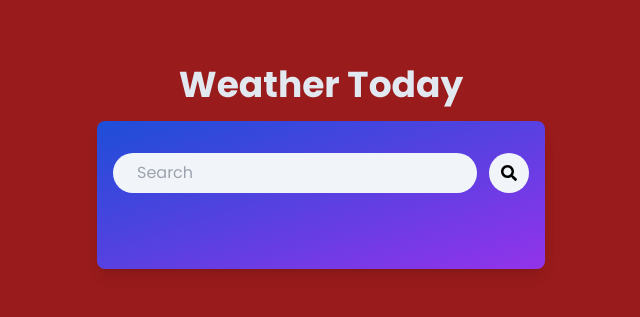
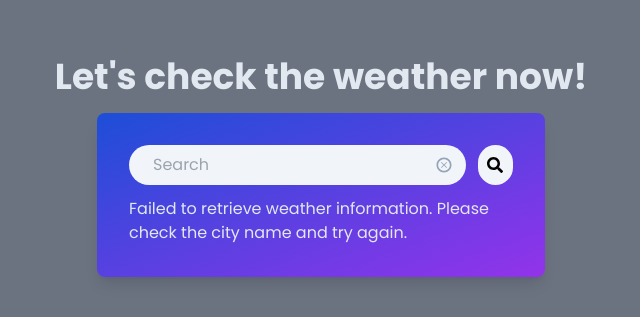
Before and after one commit to YQh9Mh3181jzEJ5/dev-weather-dashboard-react, a React (Vite) app: page / in a window 1280 px wide. Shown: the part 233-550 px from the top of the page, without its empty margins (319-959 px from the left). Built offline with nearby package versions, Linux system fonts and the light colour scheme; no server answers.

Commit message:
feat: add validation for input

```diff
--- a/src/components/Weather.tsx
+++ b/src/components/Weather.tsx
@@ -14,6 +14,7 @@ import {
   WiSnow,
   WiFog,
 } from "react-icons/wi";
+import { TiDeleteOutline } from "react-icons/ti";
 import { IconType } from "react-icons";
 import { useEffect, useState } from "react";
 interface WeatherInfoProps {
@@ -32,7 +33,7 @@ interface WeatherData {
 }
 
 const WeatherInfo = ({ icon: Icon, value, label, unit }: WeatherInfoProps) => (
-  <div className="bg-white bg-opacity-10 flex items-center p-3 rounded">
+  <div className="bg-white bg-opacity-10 flex items-center p-3 rounded-md">
     <Icon className="w-10 h-10 text-white mr-2" />
     <div>
       <p className="text-lg text-slate-200">
@@ -46,6 +47,10 @@ const WeatherInfo = ({ icon: Icon, value, label, unit }: WeatherInfoProps) => (
 
 const Weather = () => {
   const [weatherData, setWeatherData] = useState<WeatherData | null>(null);
+  const [error, setError] = useState<string | null>(null);
+  const [validation, setValidation] = useState<string>("");
+  const [inputValue, setInputValue] = useState<string>("");
+
   const allIcons: { [key: string]: IconType } = {
     "01d": WiDaySunny,
     "01n": WiDaySunny,
@@ -67,12 +72,22 @@ const Weather = () => {
     "50n": WiFog,
   };
   const search = async (city: string) => {
+    if (!city.trim()) {
+      setValidation("Please enter a city name!");
+      return;
+    }
+    setValidation("");
     try {
       const url = `https://api.openweathermap.org/data/2.5/weather?q=${city}&units=metric&appid=${
         import.meta.env.VITE_APP_ID
       }`;
       const response = await fetch(url);
+
       const data = await response.json();
+      if (!response.ok) {
+        setValidation(data.message);
+        return;
+      }
       setWeatherData({
         icon: data.weather[0].icon,
         temperature: Math.floor(data.main.temp),
@@ -82,6 +97,9 @@ const Weather = () => {
       });
     } catch (error) {
       console.error(error);
+      setError(
+        "Failed to retrieve weather information. Please check the city name and try again."
+      );
     }
   };
 
@@ -91,39 +109,61 @@ const Weather = () => {
 
   const WeatherIcon = ({ iconCode }: { iconCode: string }) => {
     const Icon = allIcons[iconCode] || WiDaySunny;
-    return <Icon className="w-40 h-40 text-slate-200" />;
+    return <Icon className="w-40 h-40 text-slate-200 mt-3" />;
+  };
+
+  const handleSearch = () => {
+    search(inputValue);
+  };
+
+  const handleInputChange = (e: React.ChangeEvent<HTMLInputElement>) => {
+    setInputValue(e.target.value);
+    setValidation("");
+  };
+
+  const handleClearInput = () => {
+    setInputValue("");
   };
 
   return (
-    <div className="w-full min-h-screen flex flex-col items-center justify-center bg-red-800">
-      <h1 className="text-4xl font-bold mb-4 text-slate-200">Weather Today</h1>
+    <div className="w-full min-h-screen flex flex-col items-center justify-center">
+      <h1 className="text-4xl font-bold mb-4 text-slate-200 text-center">
+        Let's check the weather now!
+      </h1>
       <div className="flex flex-col max-w-md items-center justify-between gap-3 bg-gradient-to-br from-blue-700 to-purple-600 p-8 rounded-lg shadow-lg backdrop-blur-md">
         <div className="flex items-center justify-between gap-3">
+          <div className="relative">
             <input
               type="text"
               placeholder="Search"
-            className="bg-slate-100 py-2 px-6 rounded-full focus:outline-none focus:ring-2 focus:ring-blue-400"
+              className="bg-slate-100 py-2 px-6 pr-10 rounded-full focus:outline-none focus:ring-2 focus:ring-blue-400 w-full"
               aria-label="Search for a city"
+              value={inputValue}
+              onChange={handleInputChange}
             />
+            <TiDeleteOutline
+              className="w-5 h-5 absolute right-3 top-1/2 transform -translate-y-1/2 text-slate-400 cursor-pointer"
+              onClick={handleClearInput}
+            />
+          </div>
           <div
             className="w-10 h-10 bg-slate-100 rounded-full flex items-center justify-center cursor-pointer hover:bg-slate-200 transition duration-300"
             aria-label="Search"
+            onClick={handleSearch}
           >
             <FaSearch />
           </div>
         </div>
-        {weatherData && <WeatherIcon iconCode={weatherData.icon} />}
-        <div className="text-center space-y-3 pb-8">
-          {weatherData && (
-            <>
+        {validation && <p className="text-red-500">{validation}</p>}
+        {weatherData ? (
+          <div className="w-full flex flex-col items-center">
+            <WeatherIcon iconCode={weatherData.icon} />
+            <div className="text-center space-y-2 pb-8">
               <p className="text-slate-200 text-8xl">
                 {weatherData.temperature}℃
               </p>
               <p className="text-slate-200 text-4xl">{weatherData.location}</p>
-            </>
-          )}
             </div>
-        {weatherData && (
             <div className="flex items-center justify-between gap-4">
               <WeatherInfo
                 icon={WiHumidity}
@@ -138,6 +178,9 @@ const Weather = () => {
                 label="Wind Speed"
               />
             </div>
+          </div>
+        ) : (
+          <p className="text-slate-200">{error}</p>
         )}
       </div>
     </div>
```
Lines whose indentation alone changed are shown as unchanged.
